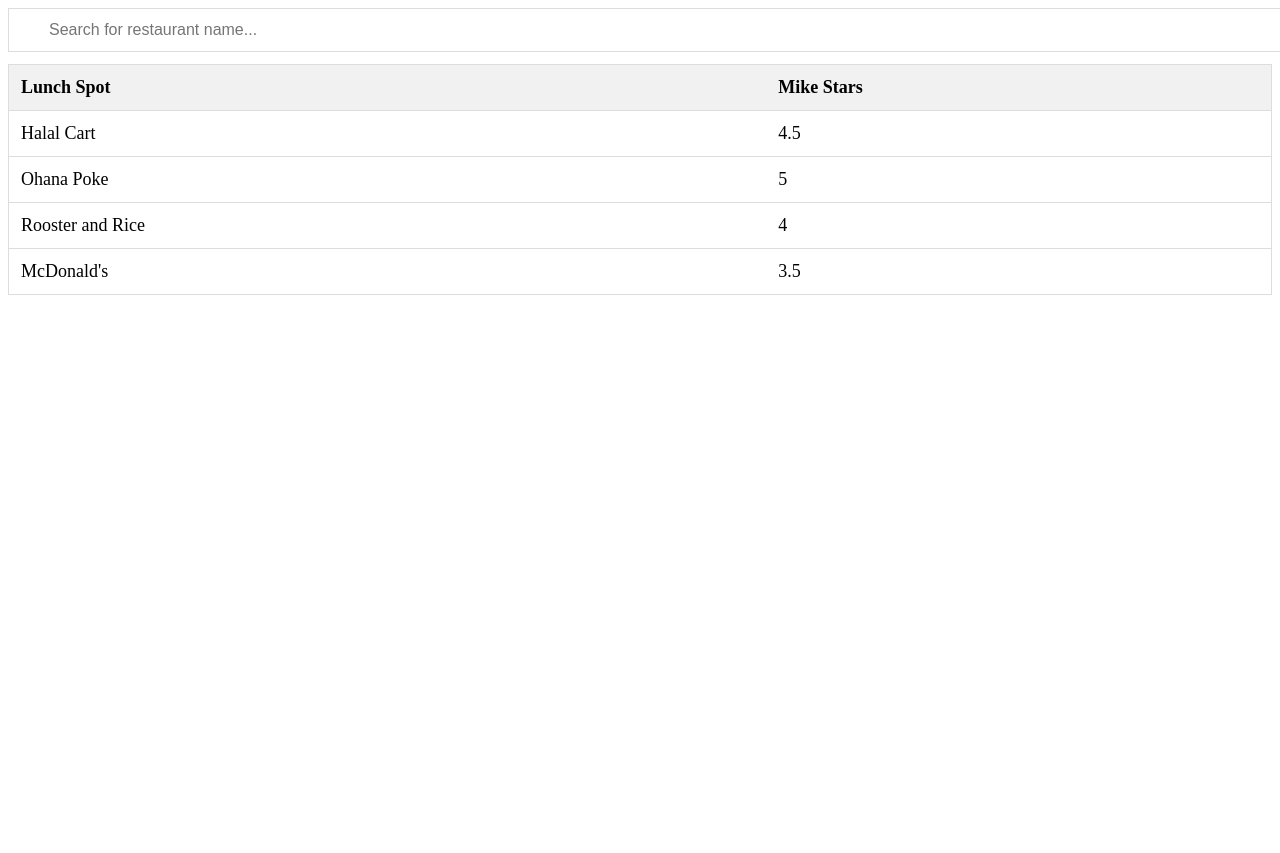
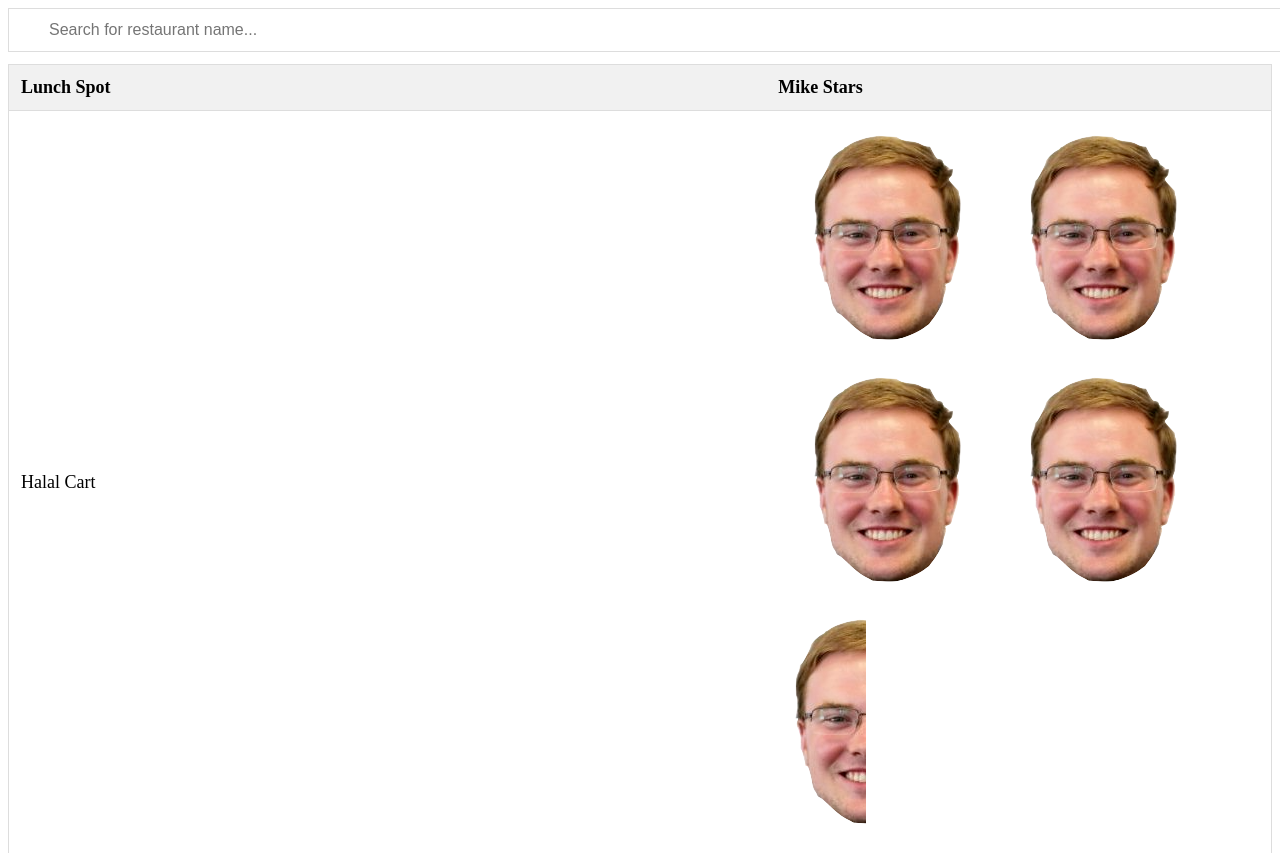
Before and after one commit to fulltimemike/fulltimemike.github.io, a plain HTML site: page index.html in a window 1280 px wide. Shown: the top 853 px of the page. Before the commit the page ends 800 px from the top, so only its background shows below. Drawn offline with Linux system fonts and the light colour scheme.

Commit message:
Change stars for mike heads

```diff
--- a/index.html
+++ b/index.html
@@ -37,19 +37,19 @@ function myFunction() {
   </tr>
   <tr>
     <td>Halal Cart</td>
-    <td>4.5</td>
+    <td><img src="mike.png"><img src="mike.png"><img src="mike.png"><img src="mike.png"><img src="mikehalf.png"></td>
   </tr>
   <tr>
     <td>Ohana Poke</td>
-    <td>5</td>
+    <td><img src="mike.png"><img src="mike.png"><img src="mike.png"><img src="mike.png"><img src="mike.png"></td>
   </tr>
   <tr>
     <td>Rooster and Rice</td>
-    <td>4</td>
+    <td><img src="mike.png"><img src="mike.png"><img src="mike.png"><img src="mike.png"></td>
   </tr>
   <tr>
     <td>McDonald's</td>
-    <td>3.5</td>
+    <td><img src="mike.png"><img src="mike.png"><img src="mike.png"><img src="mikehalf.png"></td>
   </tr>
 </table>
 
```
Also changed, not shown: mike.png (added), mikehalf.png (added), 1 other file.
